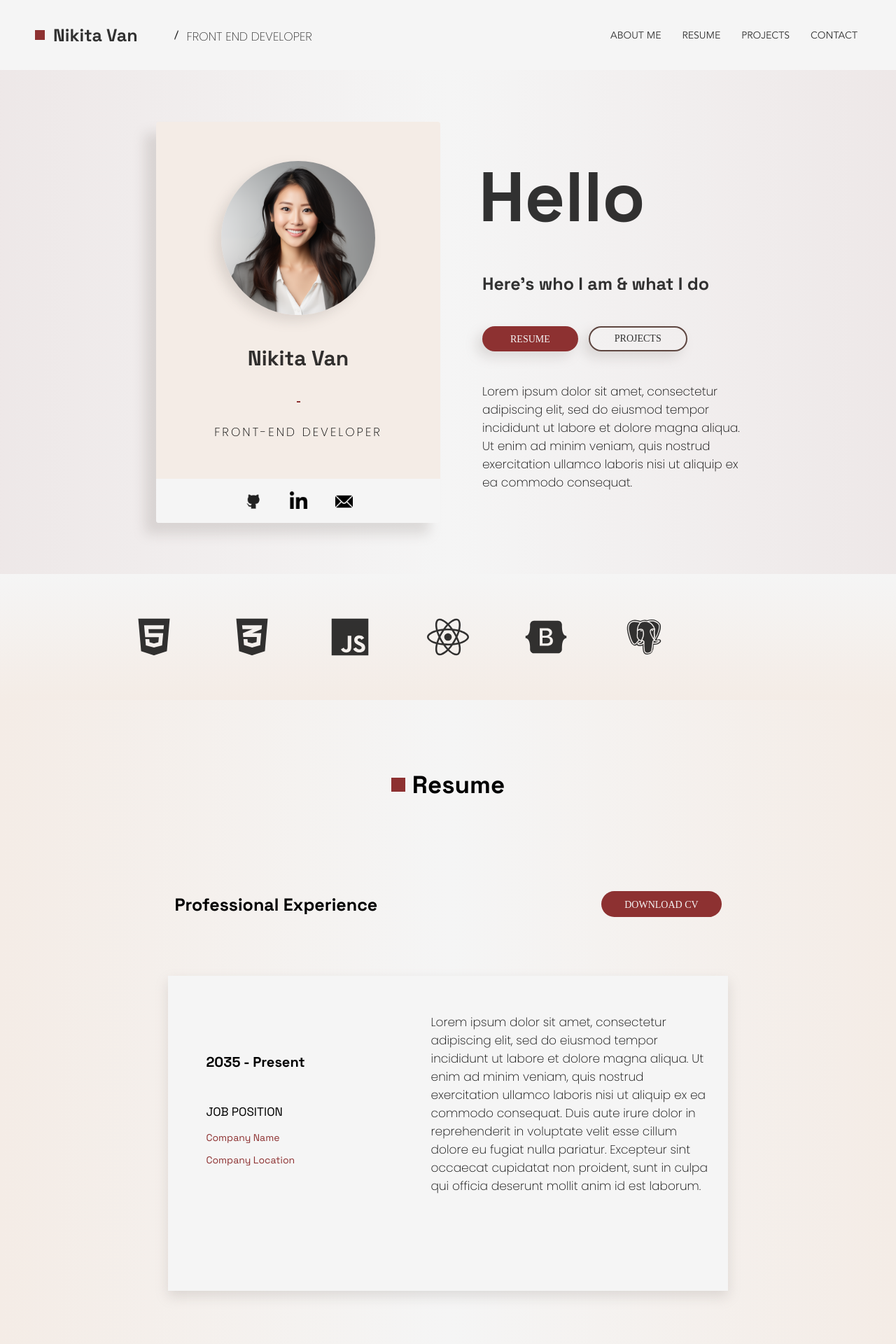
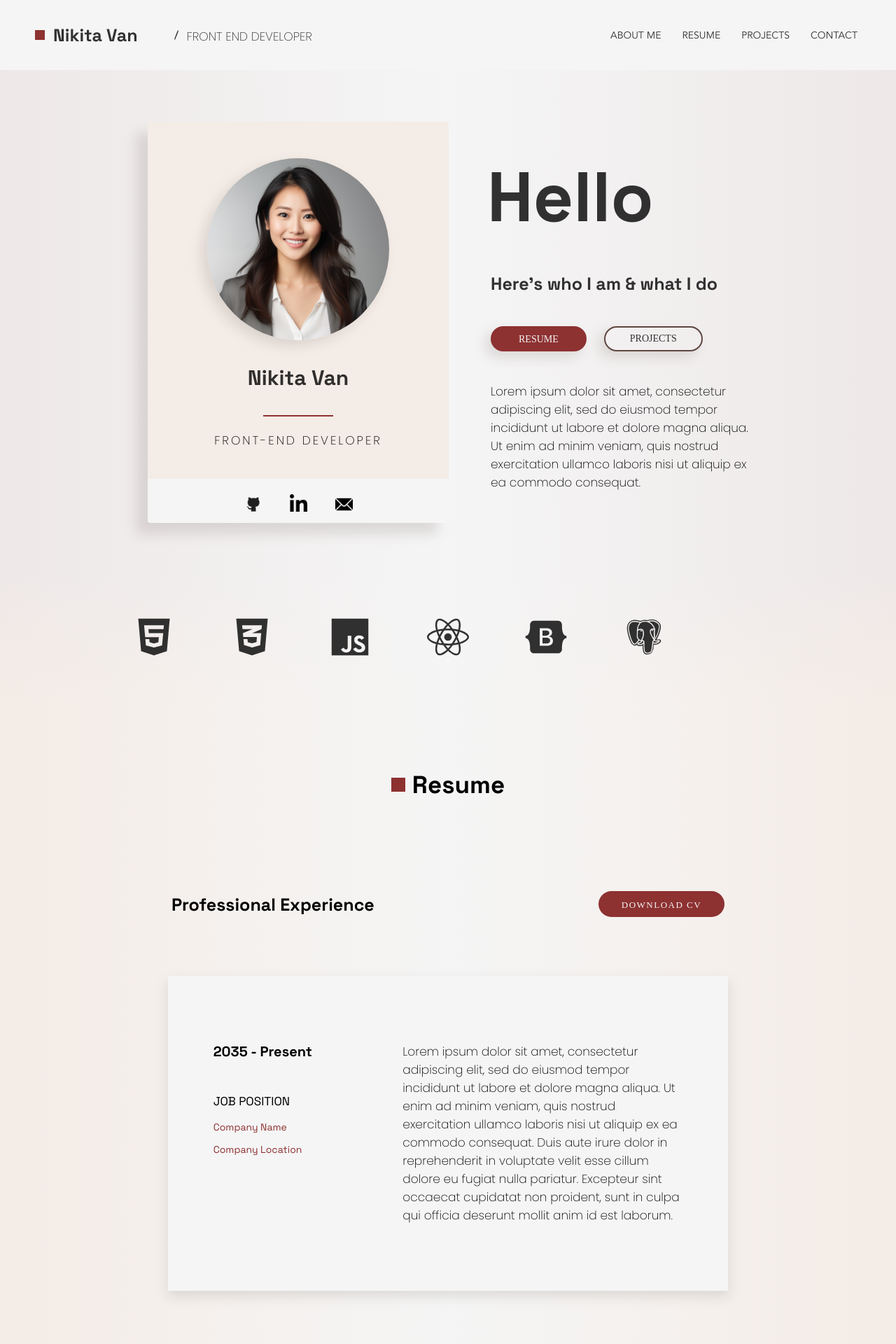
Before and after one commit to nikitaszvan/portfolio-website, a React (Create React App) app: page / in a window 1280 px wide. Shown: the top 1920 px of the page at 70% size. Built offline with nearby package versions, Linux system fonts and the light colour scheme; some icons are missing; a web font is replaced by a local one.

Commit message:
style project section

```diff
--- a/public/styles.css
+++ b/public/styles.css
@@ -86,7 +86,7 @@ header > nav > a {
 }
 .about-me-section > .about-me-float > .profile-card {
   height: 573px;
-  width: 406px;
+  width: 430px;
   background-image: linear-gradient(to bottom, #F4ECE6 0%, #F4ECE6 89%, #F5F5F5 89%, #F5F5F5 100%);
   border-radius: 4px;
   box-shadow: -16px 16px 17px rgba(138, 131, 124, 0.23);
@@ -96,7 +96,7 @@ header > nav > a {
   justify-content: space-around;
 }
 .about-me-section > .about-me-float > .profile-card > img {
-  height: 220px;
+  height: 260px;
   border-radius: 50%;
   margin-top: 50px;
   box-shadow: -8px 8px 17px rgba(138, 131, 124, 0.23);
@@ -109,7 +109,7 @@ header > nav > a {
 }
 .about-me-section > .about-me-float > .profile-card > .vertical-line {
   height: 2px;
-  width: 5px;
+  width: 100px;
   background-color: #8D3131;
 }
 .about-me-section > .about-me-float > .profile-card > p {
@@ -157,7 +157,7 @@ header > nav > a {
   font-size: 14px;
   font-family: "Avenir Heavy";
   display: flex;
-  gap: 15px;
+  gap: 25px;
 }
 .about-me-section > .about-me-float > .intro-p > .button-container > a {
   padding: 8px 40px;
@@ -186,8 +186,7 @@ header > nav > a {
 
 .banner-section {
   width: 100%;
-  background-color: rgba(244, 236, 230, 0.7);
-  background-image: linear-gradient(to bottom, #F5F5F5, #F4ECE6);
+  background: linear-gradient(to right, transparent, #F5F5F5, transparent), linear-gradient(to bottom, rgba(208, 179, 179, 0.2), #F4ECE6);
   height: 180px;
   display: flex;
   align-items: center;
@@ -200,7 +199,7 @@ header > nav > a {
 }
 
 .resume-section {
-  background-image: linear-gradient(to right, #F4ECE6, #F5F5F5, #F4ECE6);
+  background-image: linear-gradient(to right, transparent, #F5F5F5, transparent), linear-gradient(to bottom, #F4ECE6 95%, rgba(208, 179, 179, 0.2));
   width: 100%;
   display: flex;
   flex-direction: column;
@@ -242,7 +241,8 @@ header > nav > a {
   color: #F5F5F5;
   background-color: #8D3131;
   text-transform: uppercase;
-  font-size: 14px;
+  font-size: 13px;
+  letter-spacing: 1.5px;
   white-space: nowrap;
 }
 .resume-section > h4 {
@@ -259,13 +259,11 @@ header > nav > a {
   background-color: #F5F5F5;
   display: flex;
   align-items: center;
-  justify-content: center;
-  gap: 180px;
+  justify-content: space-around;
   box-shadow: 0px 8px 17px rgba(138, 131, 124, 0.23);
 }
 .resume-card > div:first-child {
-  margin-left: 30px;
-  margin-bottom: 100px;
+  margin-bottom: 130px;
 }
 .resume-card > div:first-child > h6 {
   font-family: "Space Grotesk";
@@ -286,7 +284,6 @@ header > nav > a {
   width: 50%;
   font-family: "Poppins";
   font-size: 17px;
-  margin-bottom: 100px;
 }
 
 .projects-section {
@@ -323,13 +320,28 @@ header > nav > a {
   height: 405px;
   background-color: #F5F5F5;
   display: flex;
+  align-items: center;
+  justify-content: space-between;
   margin-top: 30px;
   margin-bottom: 30px;
   box-shadow: 0px 8px 17px rgba(138, 131, 124, 0.23);
 }
 .project-card > .vertical-line {
-  width: 10px;
-  background-color: red;
+  width: 12px;
+  height: 90px;
+  background-color: #8D3131;
+  position: relative;
+  bottom: 98px;
+}
+.project-card > div:nth-child(2) {
+  height: 100%;
+  display: flex;
+  flex-direction: column;
+  justify-content: center;
+  width: 400px;
+}
+.project-card > div:nth-child(2) > * {
+  margin: 0;
 }
 .project-card > div:nth-child(2) > h6 {
   font-family: "Space Grotesk";
@@ -342,10 +354,19 @@ header > nav > a {
 }
 .project-card > div:nth-child(2) > p:first-of-type {
   font-size: 14px;
+  margin-top: 4px;
+}
+.project-card > div:nth-child(2) > p:nth-of-type(3) {
+  margin-top: 40px;
 }
 .project-card > img {
-  height: 400px;
-  width: 300px;
+  height: 405px;
+  width: 320px;
+}
+
+.footer-section {
+  background-color: #F5F5F5;
+  height: 300px;
 }
 
 /*# sourceMappingURL=styles.css.map */
--- a/public/styles.scss
+++ b/public/styles.scss
@@ -102,7 +102,7 @@ header {
 
         > .profile-card {
             height: 573px;
-            width: 406px;
+            width: 430px;
             background-image: linear-gradient(to bottom, #F4ECE6 0%, #F4ECE6 89%, #F5F5F5 89%, #F5F5F5 100%);
             border-radius: 4px;
             box-shadow: -16px 16px 17px rgba(138, 131, 124, 0.23);
@@ -112,7 +112,7 @@ header {
             justify-content: space-around;
 
             > img {
-                height: 220px;
+                height: 260px;
                 border-radius: 50%;
                 margin-top: 50px;
                 box-shadow: -8px 8px 17px rgba(138, 131, 124, 0.23);
@@ -127,7 +127,7 @@ header {
 
             > .vertical-line {
                 height: 2px;
-                width: 5px;
+                width: 100px;
                 background-color: #8D3131;
             }
 
@@ -184,7 +184,7 @@ header {
                 font-size: 14px;
                 font-family: 'Avenir Heavy';
                 display: flex;
-                gap: 15px;
+                gap: 25px;
 
                 > a {
                     padding: 8px 40px;
@@ -220,8 +220,8 @@ header {
 }
 .banner-section {
     width: 100%;
-    background-color: rgb(244, 236, 230, 0.7);
-    background-image: linear-gradient(to bottom, #F5F5F5, #F4ECE6);
+    background: linear-gradient(to right, transparent, #F5F5F5, transparent),
+                linear-gradient(to bottom, rgba(208, 179, 179, 0.2), #F4ECE6);
     height: 180px;
     display: flex;
     align-items: center;
@@ -235,7 +235,8 @@ header {
 }
 
 .resume-section {
-    background-image: linear-gradient(to right, #F4ECE6, #F5F5F5, #F4ECE6);
+    background-image: linear-gradient(to right, transparent, #F5F5F5, transparent),
+    linear-gradient(to bottom, #F4ECE6 95%, rgba(208, 179, 179, 0.2));
     width: 100%;
     display: flex;
     flex-direction: column;
@@ -283,7 +284,8 @@ header {
             color: #F5F5F5;
             background-color: #8D3131;
             text-transform: uppercase;
-            font-size: 14px;
+            font-size: 13px;
+            letter-spacing: 1.5px;
             white-space: nowrap;
         }
     }
@@ -303,14 +305,12 @@ header {
     background-color: #F5F5F5;
     display: flex;
     align-items: center;
-    justify-content: center;
-    gap: 180px;
+    justify-content: space-around;
     box-shadow: 0px 8px 17px rgba(138, 131, 124, 0.23);
 
 
     > div:first-child {
-        margin-left: 30px;
-        margin-bottom: 100px;
+        margin-bottom: 130px;
         > h6 {
             font-family: 'Space Grotesk';
             font-weight: 700;
@@ -334,7 +334,6 @@ header {
         width: 50%;
         font-family: 'Poppins';
         font-size: 17px;
-        margin-bottom: 100px;
     }
 
 }
@@ -377,16 +376,29 @@ header {
     height: 405px;
     background-color: #F5F5F5;
     display: flex;
+    align-items: center;
+    justify-content: space-between;
     margin-top: 30px;
     margin-bottom: 30px;
     box-shadow: 0px 8px 17px rgba(138, 131, 124, 0.23);
 
     > .vertical-line {
-        width: 10px;
-        background-color: red;
+        width: 12px;
+        height: 90px;
+        background-color: #8D3131;
+        position: relative;
+        bottom: 98px;
     }
 
     > div:nth-child(2) {
+        height: 100%;
+        display: flex;
+        flex-direction: column;
+        justify-content: center;
+        width: 400px;
+        > * {
+            margin: 0;
+        }
 
         > h6 {
             font-family: 'Space Grotesk';
@@ -401,11 +413,21 @@ header {
 
         > p:first-of-type {
             font-size: 14px;
+            margin-top: 4px;
+        }
+
+        > p:nth-of-type(3) {
+            margin-top: 40px;
         }
     }
 
     > img {
-        height: 400px;
-        width: 300px;
+        height: 405px;
+        width: 320px;
     }
 }
+
+.footer-section {
+    background-color: #F5F5F5;
+    height: 300px;
+}
--- a/src/components/App.jsx
+++ b/src/components/App.jsx
@@ -4,6 +4,7 @@ import AboutMe from './AboutMe.jsx';
 import Banner from './Banner.jsx';
 import Resume from './Resume.jsx';
 import Projects from './Projects.jsx';
+import Footer from './Footer.jsx';
 
 const App = () => {
   return (
@@ -13,6 +14,7 @@ const App = () => {
       <Banner />
       <Resume />
       <Projects />
+      <Footer />
     </div>
   )
 }
--- /dev/null
+++ b/src/components/Footer.jsx
@@ -0,0 +1,11 @@
+import React from 'react';
+
+const Footer = () => {
+  return (
+    <section className="footer-section">
+
+    </section>
+  )
+}
+
+export default Footer;
--- a/src/components/Projects.jsx
+++ b/src/components/Projects.jsx
@@ -3,7 +3,7 @@ import ProjectCard from "./ProjectCard.jsx";
 import projectData from "./projectData.json";
 
 const Projects = () => {
-  const project_height = 500 + (500 * projectData.length);
+  const project_height = 400 + (500 * projectData.length);
   const p_paragraph = "Lorem ipsum dolor sit amet, consectetur adipiscing elit, sed do eiusmod tempor incididunt ut labore et dolore magna aliqua. Ut enim ad minim veniam, quis nostrud exercitation ullamco laboris nisi ut aliquip ex ea commodo consequat.";
    return (
     <section className="projects-section" style={{height:`${project_height}px`}}>
```
Also changed, not shown: src/components/projectData.json (+6 -6 lines), 1 other file (tests, documents, lock files or other folders).
